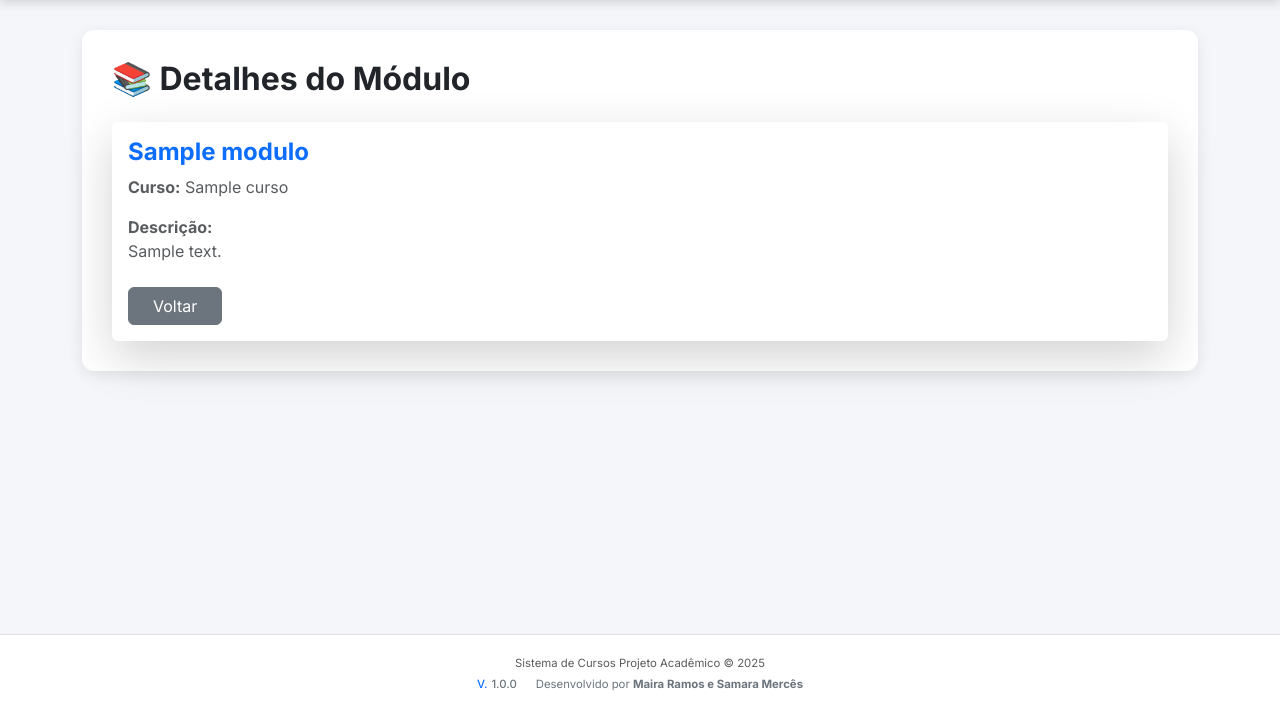
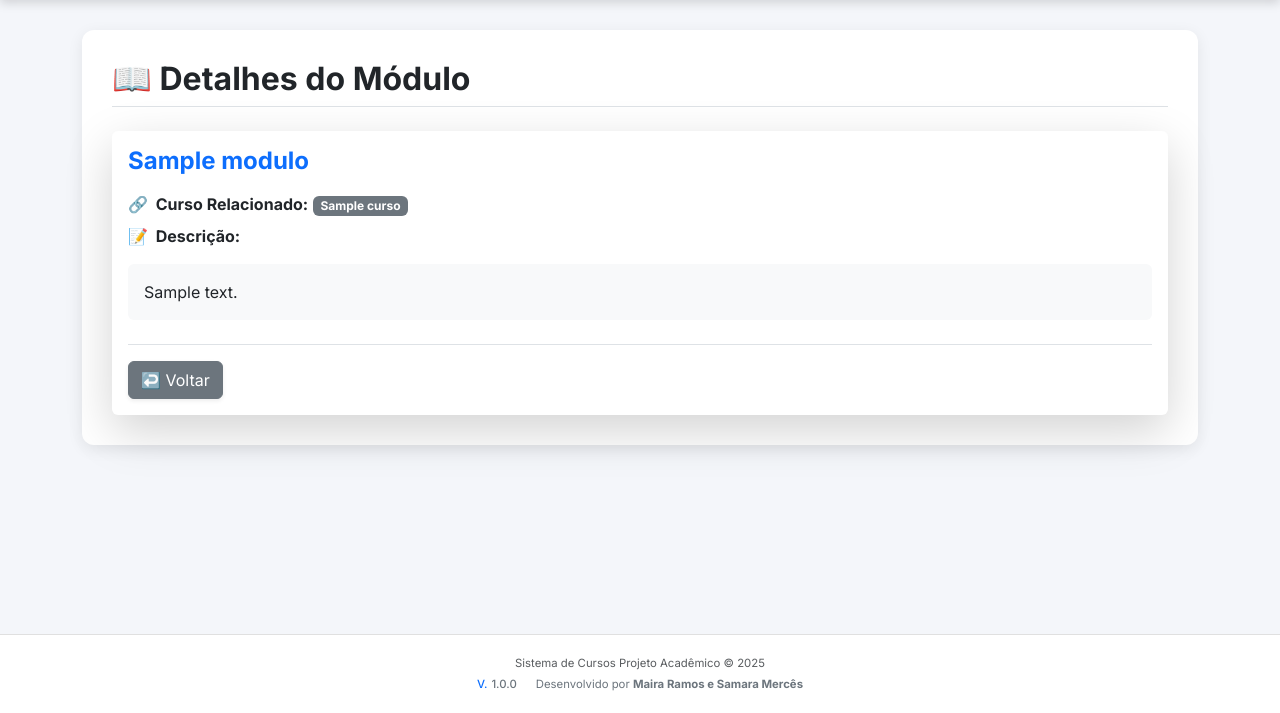
Before and after one commit to Maira-Ramos/sistema_cursos, a Django app: template templates/modulos/detalhe_modulo.html in a window 1280 px wide. Shown: the part 87-800 px from the top of the page. Run offline with Django 4.2, Linux system fonts and the light colour scheme; the template is opened without the code that fills it: most values are stand-ins (such as "Sample title", 1, 10 or a date in 2020).

Commit message:
Ajustes em módulos: correção de redirects e atualização de templates

```diff
--- a/templates/modulos/detalhe_modulo.html
+++ b/templates/modulos/detalhe_modulo.html
@@ -2,35 +2,63 @@
 
 {% block content %}
 
-<h2 class="fw-bold mb-4">📚 Detalhes do Módulo</h2>
+    {# Título da Página com Iconografia e Estilo Padronizado #}
+    <div class="d-flex justify-content-between align-items-center mb-4 pb-2 border-bottom">
+        {# O ícone foi ajustado para representar Módulo/Livro, e o texto corrigido #}
+        <h2 class="fw-bold mb-0">📖 Detalhes do Módulo</h2>
+    </div>
 
-<div class="card shadow-lg border-0">
+    {# Card de Detalhes do Módulo com Estilo Padronizado #}
+    <div class="card shadow-lg border-0 mt-3">
         <div class="card-body">
 
-        <h4 class="fw-bold text-primary">{{ modulo.nome }}</h4>
+            {# Título Principal (Nome do Módulo) com Estilo #}
+            <h4 class="card-title fw-bold mb-3 text-primary">
+                {{ modulo.nome }}
+            </h4>
 
-        <p class="text-muted mt-2">
-            <strong>Curso:</strong> {{ modulo.curso.nome }}
+            {# Informações do Módulo com Ícones #}
+            <div class="mb-4">
+
+                {# Campo: Curso ao qual pertence #}
+                <p class="card-text mb-2">
+                    {# Usando um ícone para indicar relacionamento/curso #}
+                    <strong><span class="text-secondary me-1">🔗</span> Curso Relacionado:</strong>
+                    <span class="badge bg-secondary text-white">{{ modulo.curso.nome }}</span>
                 </p>
 
-        <p class="text-muted">
-            <strong>Descrição:</strong><br>
+                {# Campo: Descrição do Módulo #}
+                <p class="card-text">
+                    {# Usando o ícone de descrição/documento #}
+                    <strong><span class="text-secondary me-1">📝</span> Descrição:</strong>
+                    {# Garante que as quebras de linha sejam exibidas corretamente #}
+                    <div class="mt-2 p-3 bg-light rounded">
                         {% if modulo.descricao %}
-                {{ modulo.descricao }}
+                            {{ modulo.descricao | linebreaksbr }}
                         {% else %}
-                <em>Sem descrição cadastrada.</em>
+                            <em class="text-muted">Sem descrição cadastrada.</em>
                         {% endif %}
+                    </div>
                 </p>
+            </div>
 
-        <div class="mt-4 d-flex gap-2">
+            {# --- Botões de Ação --- #}
+            <div class="mt-3 pt-3 border-top d-flex justify-content-start align-items-center">
 
-            {# Botão "Editar" - Visível APENAS para Professores #}
+                {# Botões de Edição e Exclusão - Visíveis APENAS para Professores #}
                 {% if is_professor %}
-            <a href="{% url 'editar_modulo' modulo.id %}" class="btn btn-warning px-4">Editar</a>
+                <a href="{% url 'editar_modulo' modulo.id %}" class="btn btn-warning me-2 shadow-sm" title="Editar Módulo">
+                    ✏️ Editar
+                </a>
+                <a href="{% url 'excluir_modulo' modulo.id %}" class="btn btn-danger me-4 shadow-sm" title="Excluir Módulo">
+                    🗑️ Excluir
+                </a>
                 {% endif %}
 
-            {# Botão "Voltar" - Visível para TODOS #}
-            <a href="{% url 'listar_modulos' %}" class="btn btn-secondary px-4">Voltar</a>
+                {# Botão Voltar - Visível para TODOS #}
+                <a href="{% url 'listar_modulos' %}" class="btn btn-secondary shadow-sm" title="Voltar para a Lista de Módulos">
+                    ↩️ Voltar
+                </a>
             </div>
 
         </div>
```
Also changed, not shown: modulos/views.py (+5 -8 lines), templates/modulos/form_modulo.html (+53 -26 lines). Lines whose indentation alone changed are shown as unchanged.
